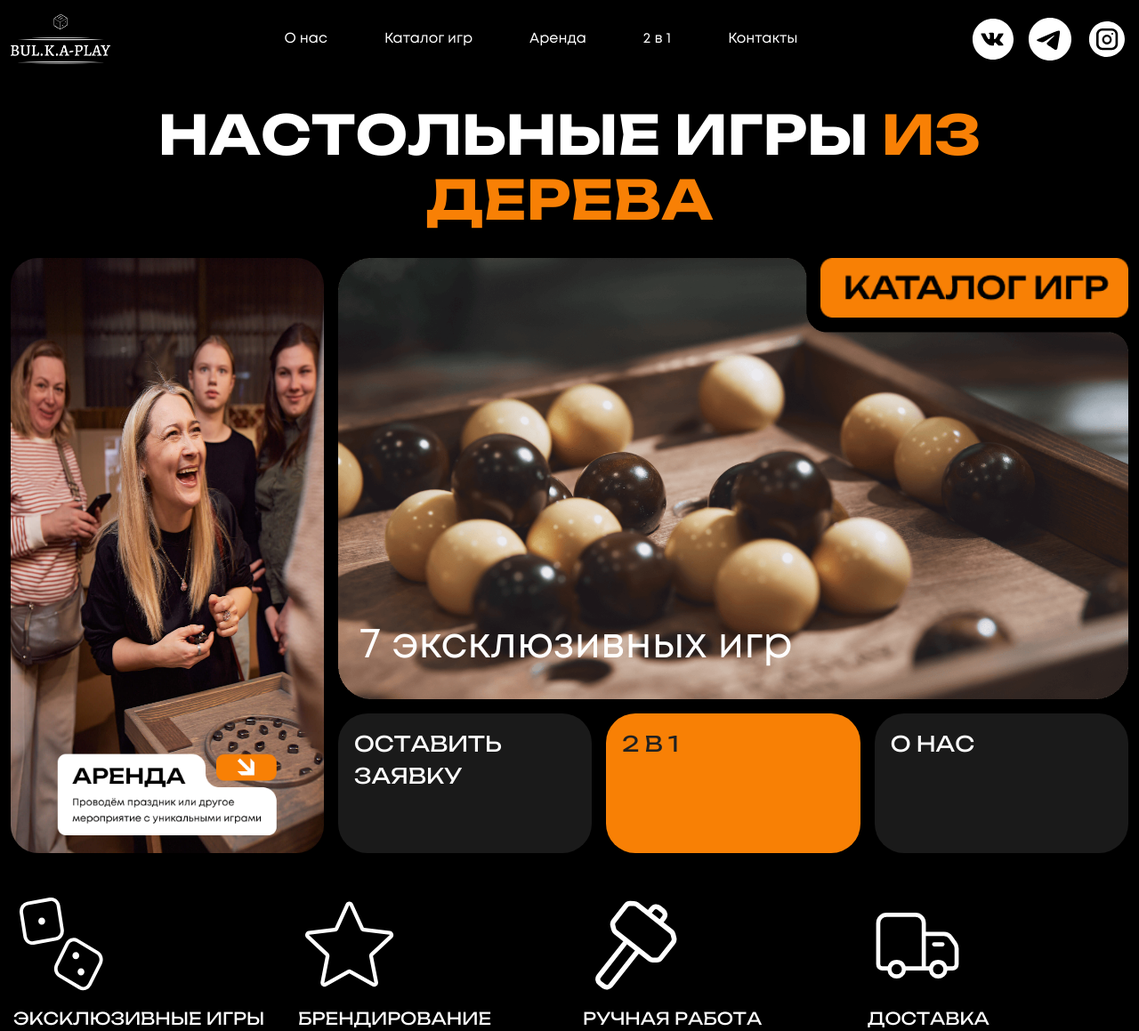
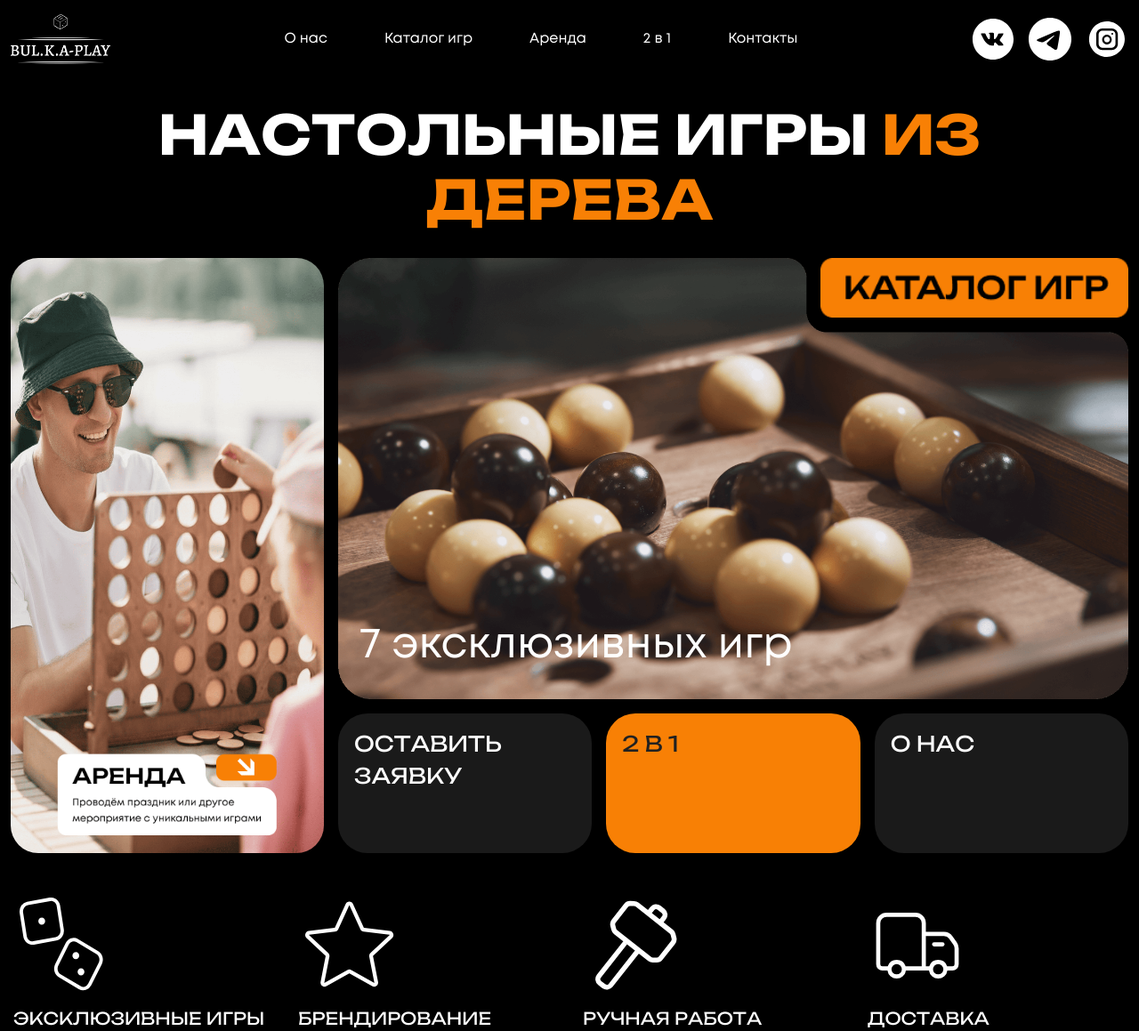
Before and after one commit to ToHellForever/bulka_play_2, a Django app: page / in a window 1280 px wide. Shown: the top 1159 px of the page at 89% size. Run offline with Django 5.2, Linux system fonts and the light colour scheme; data comes from the database, SQL or seed files in the repository; some libraries are stand-ins or nearby versions.

Commit message:
сначала основную фотку выложу

```diff
--- a/templates/landing.html
+++ b/templates/landing.html
@@ -19,7 +19,7 @@
     <div class="d-flex mt-4 desktop-layout">
       <!-- Левая часть с фото -->
       <div class="me-3 position-relative">
-    <img src="media/photo/left_photo.jpg" alt="Аренда настольных игр из натурального дерева для праздников и корпоративов" class="left_photo">
+    <img src="media/photo/left-photo-2.png" alt="Аренда настольных игр из натурального дерева для праздников и корпоративов" class="left_photo">
         <a href="{% url 'rental_catalog' %}"><img src="media/icon/arend_icon.png" alt="Аренда настольных игр из натурального дерева для праздников и корпоративов" class='arend_icon'></a>
       </div>
       <!-- Правая часть: фото над тремя блоками -->
@@ -52,7 +52,7 @@
       <div class="mobile-bottom-section">
         <!-- Левая колонка с фото -->
         <div class="mobile-left-column position-relative">
-          <img src="media/photo/left_photo.jpg" alt="Аренда настольных игр из натурального дерева для праздников и корпоративов" class="left_photo">
+          <img src="media/photo/left-photo-2.png" alt="Аренда настольных игр из натурального дерева для праздников и корпоративов" class="left_photo">
         <a href="{% url 'rental_catalog' %}"><img src="media/icon/arend_icon.png" alt="Аренда настольных игр из натурального дерева для праздников и корпоративов" class='arend_icon'></a>
         </div>
 
```
Also changed, not shown: media/photo/left-photo-2.png (added).
